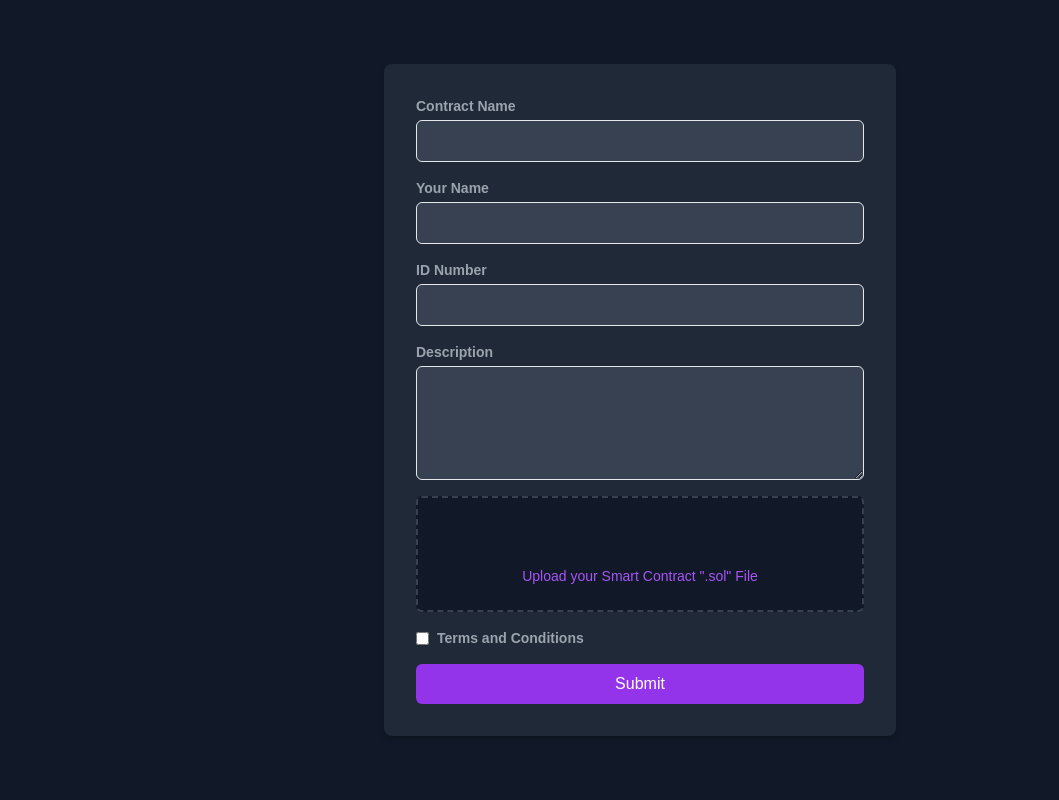
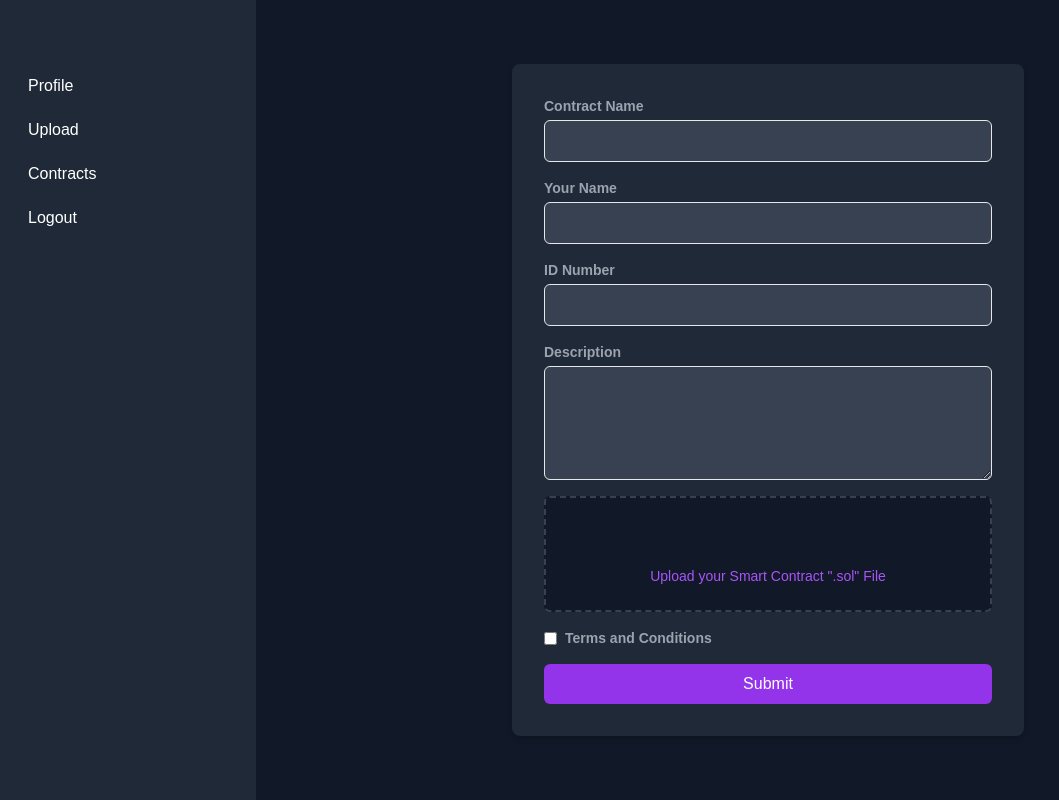
Before and after one commit to Ani-RudE/rebase-smartVerify, a Next.js app: page /upload in a window 1280 px wide. Shown: the whole page, without its empty margins (0-1059 px from the left). Built offline with nearby package versions, Linux system fonts and the light colour scheme.

Commit message:
upload-sidebar

```diff
--- a/src/app/upload/page.tsx
+++ b/src/app/upload/page.tsx
@@ -1,6 +1,7 @@
 "use client";
 import React, { useState } from "react";
 import { useRouter } from 'next/navigation';
+import Sidebar from "../sidebar";
 
 const UploadPage = () => {
      const router = useRouter();
@@ -40,9 +41,111 @@ const UploadPage = () => {
      };
 
      return (
-          <div className="flex justify-center items-center h-screen bg-gray-900 font-poppins">
+          // <div className="flex justify-center items-center h-screen bg-gray-900 font-poppins">
+          //      <div className="bg-gray-800 p-8 rounded-lg shadow-md w-full max-w-lg">
+          //           <form onSubmit={handleSubmit} className="space-y-4">
+          //                <div>
+          //                     <label htmlFor="contract-name" a className="block text-sm font-semibold text-gray-400">
+          //                          Contract Name
+          //                     </label>
+          //                     <input
+          //                          type="text"
+          //                          id="contract-name"
+          //                          name="contractName"
+          //                          onChange={handleInputChange}
+          //                          className="mt-1 block w-full px-4 py-2 bg-gray-700 text-gray-300 border rounded-md focus:border-blue-500 focus:ring-blue-500 focus:outline-none focus:ring focus:ring-opacity-40"
+          //                          required
+          //                     />
+          //                </div>
+
+          //                <div>
+          //                     <label htmlFor="name" className="block text-sm font-semibold text-gray-400">
+          //                          Your Name
+          //                     </label>
+          //                     <input
+          //                          type="text"
+          //                          id="name"
+          //                          name="yourName"
+          //                          onChange={handleInputChange}
+          //                          className="mt-1 block w-full px-4 py-2 bg-gray-700 text-gray-300 border rounded-md focus:border-blue-500 focus:ring-blue-500 focus:outline-none focus:ring focus:ring-opacity-40"
+          //                          required
+          //                     />
+          //                </div>
+
+          //                <div>
+          //                     <label htmlFor="personal-id" className="block text-sm font-semibold text-gray-400">
+          //                          ID Number
+          //                     </label>
+          //                     <input
+          //                          type="text"
+          //                          id="personal-id"
+          //                          name="idNumber"
+          //                          onChange={handleInputChange}
+          //                          className="mt-1 block w-full px-4 py-2 bg-gray-700 text-gray-300 border rounded-md focus:border-blue-500 focus:ring-blue-500 focus:outline-none focus:ring focus:ring-opacity-40"
+          //                          required
+          //                     />
+          //                </div>
+
+          //                <div>
+          //                     <label htmlFor="description" className="block text-sm font-semibold text-gray-400">
+          //                          Description
+          //                     </label>
+          //                     <textarea
+          //                          id="description"
+          //                          name="description"
+          //                          onChange={handleInputChange}
+          //                          rows={4}
+          //                          className="mt-1 block w-full px-4 py-2 bg-gray-700 text-gray-300 border rounded-md focus:border-blue-500 focus:ring-blue-500 focus:outline-none focus:ring focus:ring-opacity-40"
+          //                          required
+          //                     />
+          //                </div>
+
+          //                <div>
+          //                     <div className="flex flex-col items-center justify-center px-6 pt-5 pb-6 border-2 border-gray-700 border-dashed rounded-md bg-gray-900">
+          //                          {/* Make sure the SVG URL is correct */}
+          //                          <svg className="mx-auto h-12 w-12 text-purple-500" fill="none" stroke="currentColor" viewBox="0 0 24 24" xmlns="https://cdn.discordapp.com/attachments/1075621727004016721/1228797243063144580/outbox.png?ex=662d599c&is=661ae49c&hm=f58ca0e846294458e05cce8ddeed7802981848c6600d7fd6602d18178e2d3ae2&">
+          //                               {/* Your SVG path here */}
+          //                          </svg>
+          //                          <div className="text-sm text-gray-400">
+          //                               <label htmlFor="file-upload" className="relative cursor-pointer bg-gray-900 rounded-md font-medium text-purple-500 hover:text-purple-400 focus-within:outline-none">
+          //                                    <span>Upload your Smart Contract &quot;.sol&quot; File</span>
+          //                                    <input id="file-upload" name="file-upload" type="file" onChange={handleFileChange} className="sr-only" />
+          //                               </label>
+          //                          </div>
+          //                     </div>
+          //                </div>
+
+          //                <div className="flex items-center">
+          //                     <input
+          //                          type="checkbox"
+          //                          id="terms"
+          //                          className="text-blue-600 border-gray-600 focus:ring-blue-500"
+          //                          required
+          //                     />
+          //                     <label htmlFor="terms" className="ml-2 block text-sm font-semibold text-gray-400">
+          //                          Terms and Conditions
+          //                     </label>
+          //                </div>
+
+          //                <button
+          //                     type="submit"
+          //                     className="w-full px-4 py-2 text-white bg-purple-600 rounded-md hover:bg-blue-700 focus:outline-none focus:bg-blue-700"
+          //                >
+          //                     Submit
+          //                </button>
+          //           </form>
+          //      </div>
+          // </div>
+
+
+
+
+          <div className="flex h-screen bg-gray-900 font-poppins">
+               <Sidebar /> {/* Sidebar component on the left */}
+               <div className="flex flex-1 justify-center items-center">
                     <div className="bg-gray-800 p-8 rounded-lg shadow-md w-full max-w-lg">
                          <form onSubmit={handleSubmit} className="space-y-4">
+                              {/* Input fields and other form elements */}
                               <div>
                                    <label htmlFor="contract-name" className="block text-sm font-semibold text-gray-400">
                                         Contract Name
@@ -57,6 +160,7 @@ const UploadPage = () => {
                                    />
                               </div>
 
+                              {/* Other input fields omitted for brevity */}
                               <div>
                                    <label htmlFor="name" className="block text-sm font-semibold text-gray-400">
                                         Your Name
@@ -135,6 +239,7 @@ const UploadPage = () => {
                          </form>
                     </div>
                </div>
+          </div>
      );
 };
 
```
Lines whose indentation alone changed are shown as unchanged.
